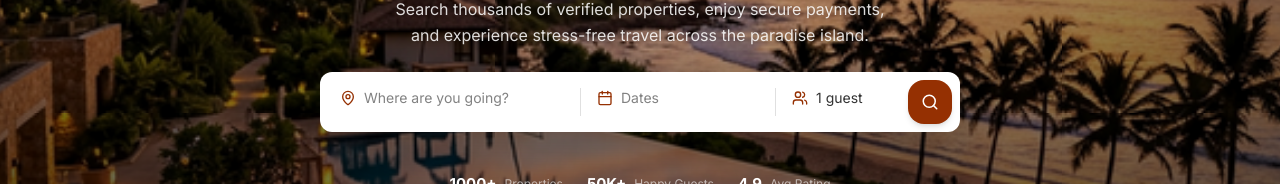
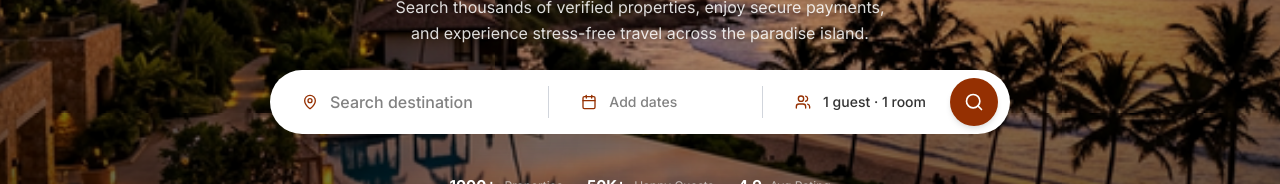
Before and after one commit to Dula0268/b4code-frontend, a Next.js app: page / in a window 1280 px wide. Shown: the part 410-594 px from the top of the page. Built offline with nearby package versions, Linux system fonts and the light colour scheme; no server answers.

Commit message:
feat : search bar updated

```diff
--- a/src/components/guest/search/search-bar.tsx
+++ b/src/components/guest/search/search-bar.tsx
@@ -27,6 +27,7 @@ export default function SearchBar({ variant = "hero" }: SearchBarProps) {
     ? new Date(searchParams.get("checkOut")! + "T00:00:00")
     : null
   const initGuests = isCompact ? Number(searchParams.get("guests") ?? 1) : 1
+  const initRooms = isCompact ? Number(searchParams.get("rooms") ?? 1) : 1
 
   // ── State ──────────────────────────────────────────────────────────────
   // Location
@@ -41,7 +42,7 @@ export default function SearchBar({ variant = "hero" }: SearchBarProps) {
   const calRef = useRef<HTMLDivElement>(null)
 
   // Guests
-  const [guests, setGuests] = useState<GuestCounts>({ adults: Math.max(1, initGuests), children: 0 })
+  const [guests, setGuests] = useState<GuestCounts>({ adults: Math.max(1, initGuests), children: 0, rooms: Math.max(1, initRooms) })
   const [guestOpen, setGuestOpen] = useState(false)
   const guestRef = useRef<HTMLDivElement>(null)
 
@@ -61,11 +62,15 @@ export default function SearchBar({ variant = "hero" }: SearchBarProps) {
       ? new Date(searchParams.get("checkOut")! + "T00:00:00")
       : null
     const nextGuests = Math.max(1, Number(searchParams.get("guests") ?? 1))
+    const nextRooms = Math.max(1, Number(searchParams.get("rooms") ?? 1))
 
     setDestination(nextDestination)
     setCheckIn(nextCheckIn)
     setCheckOut(nextCheckOut)
-    setGuests({ adults: nextGuests, children: 0 })
+    setGuests(prev => {
+      if (prev.adults + prev.children === nextGuests && prev.rooms === nextRooms) return prev;
+      return { adults: nextGuests, children: 0, rooms: nextRooms };
+    })
   }, [isCompact, searchParams])
 
   // ── Close on outside click ─────────────────────────────────────────────
@@ -96,18 +101,22 @@ export default function SearchBar({ variant = "hero" }: SearchBarProps) {
   })()
 
   const guestTotal = guests.adults + guests.children
-  const guestLabel = !mounted ? "1 guest" : `${guestTotal} guest${guestTotal !== 1 ? "s" : ""}`
+  const guestLabel = !mounted
+    ? "1 guest · 1 room"
+    : `${guestTotal} guest${guestTotal !== 1 ? "s" : ""} · ${guests.rooms} room${guests.rooms !== 1 ? "s" : ""}`
 
   // Keep search results in sync when guest count changes on compact search bar.
   useEffect(() => {
     if (!isCompact || !pathname.startsWith("/guest/search")) return
     const currentGuests = Number(searchParams.get("guests") ?? 1)
-    if (currentGuests === guestTotal) return
+    const currentRooms = Number(searchParams.get("rooms") ?? 1)
+    if (currentGuests === guestTotal && currentRooms === guests.rooms) return
 
     const params = new URLSearchParams(searchParams.toString())
     params.set("guests", String(Math.max(1, guestTotal)))
+    params.set("rooms", String(Math.max(1, guests.rooms)))
     router.replace(`/guest/search?${params.toString()}`)
-  }, [guestTotal, isCompact, pathname, router, searchParams])
+  }, [guestTotal, guests.rooms, isCompact, pathname, router, searchParams])
 
   // ── Search ─────────────────────────────────────────────────────────────
   const handleSearch = () => {
@@ -121,6 +130,7 @@ export default function SearchBar({ variant = "hero" }: SearchBarProps) {
     if (checkIn) params.set("checkIn", checkIn.toISOString().split("T")[0])
     if (checkOut) params.set("checkOut", checkOut.toISOString().split("T")[0])
     params.set("guests", String(Math.max(1, guestTotal)))
+    params.set("rooms", String(Math.max(1, guests.rooms)))
     const url = `/guest/search?${params.toString()}`
     // Replace history entry when already on search page to avoid stacking
     if (pathname.startsWith("/guest/search")) {
@@ -137,18 +147,18 @@ export default function SearchBar({ variant = "hero" }: SearchBarProps) {
     <div
       role="search"
       className={[
-        "bg-white rounded-xl flex flex-col md:flex-row gap-1",
+        "bg-white flex flex-col md:flex-row gap-0 md:rounded-full rounded-2xl items-center",
         isCompact
-          ? "p-1 border border-[#e0e0e0] shadow-[0_2px_12px_rgba(0,0,0,0.08)] w-full max-w-[580px]"
-          : "p-2 shadow-[0_20px_60px_rgba(0,0,0,0.3)] w-full max-w-[640px]",
+          ? "p-1.5 shadow-[0_2px_15px_-3px_rgba(0,0,0,0.1),0_10px_20px_-2px_rgba(0,0,0,0.04)] w-full max-w-[700px] border border-gray-200"
+          : "p-2 shadow-[0_20px_60px_-15px_rgba(0,0,0,0.3)] w-full max-w-[800px]",
       ].join(" ")}
       suppressHydrationWarning
     >
 
       {/* ── Location ─────────────────────────────────────────────────── */}
-      <div ref={locationRef} className="relative flex-[2]">
+      <div ref={locationRef} className="relative flex-[2] w-full">
         <div
-          className="flex items-center gap-2 px-3 py-2 rounded-lg hover:bg-gray-50 transition-colors cursor-pointer"
+          className="flex items-center gap-3 px-6 py-3 md:rounded-full rounded-xl hover:bg-gray-100 transition-colors cursor-pointer w-full"
           onClick={() => { closeAll(); setLocationOpen(true) }}
         >
           <MapPin size={16} className="text-[var(--brand-primary)] flex-shrink-0" />
@@ -157,8 +167,8 @@ export default function SearchBar({ variant = "hero" }: SearchBarProps) {
             value={destination}
             onChange={e => { setDestination(e.target.value); setLocationOpen(true) }}
             onFocus={() => { closeAll(); setLocationOpen(true) }}
-            placeholder="Where are you going?"
-            className="border-none outline-none text-sm text-[#333333] placeholder:text-[#828282] bg-transparent w-full"
+            placeholder="Search destination"
+            className="border-none focus:ring-0 focus:border-none focus:outline-none outline-none text-base font-medium text-[#333333] placeholder:text-[#828282] bg-transparent w-full p-0"
             suppressHydrationWarning
           />
         </div>
@@ -171,33 +181,23 @@ export default function SearchBar({ variant = "hero" }: SearchBarProps) {
         />
       </div>
 
-      <div className="hidden md:block w-px bg-[#e0e0e0] my-2" />
+      <div className="hidden md:block w-px h-8 bg-gray-300 mx-2" />
 
       {/* ── Dates ────────────────────────────────────────────────────── */}
-      <div ref={calRef} className="relative flex-[1.5]">
+      <div ref={calRef} className="relative flex-[1.5] w-full">
         <div
-          className="flex items-center gap-2 px-3 py-2 rounded-lg hover:bg-gray-50 transition-colors cursor-pointer"
+          className="flex items-center gap-3 px-6 py-3 md:rounded-full rounded-xl hover:bg-gray-100 transition-colors cursor-pointer w-full"
           onClick={() => { closeAll(); setCalOpen(o => !o) }}
         >
           <Calendar size={16} className="text-[var(--brand-primary)] flex-shrink-0" />
-          <span className={`text-sm truncate ${dateLabel ? "text-[#333333]" : "text-[#828282]"}`}>
-            {dateLabel || "Dates"}
+          <span className={`text-sm font-medium truncate ${dateLabel ? "text-[#333333]" : "text-[#828282]"}`}>
+            {dateLabel || "Add dates"}
           </span>
         </div>
 
         {calOpen && (
           <div className="absolute top-full left-1/2 -translate-x-1/2 mt-2 bg-white rounded-xl z-50
                           shadow-[0_8px_30px_rgba(0,0,0,0.15)] border border-[#f0f0f0]">
-            {/* Instruction header */}
-            <div className="px-4 pt-3 border-b border-[#f0f0f0]">
-              <p className="text-[10px] font-semibold text-[#828282] uppercase tracking-wide pb-2">
-                {!checkIn
-                  ? "Select check-in date"
-                  : !checkOut
-                    ? "Select check-out date"
-                    : "Date range selected"}
-              </p>
-            </div>
 
             <CalendarPicker
               checkIn={checkIn}
@@ -221,16 +221,16 @@ export default function SearchBar({ variant = "hero" }: SearchBarProps) {
         )}
       </div>
 
-      <div className="hidden md:block w-px bg-[#e0e0e0] my-2" />
+      <div className="hidden md:block w-px h-8 bg-gray-300 mx-2" />
 
       {/* ── Guests ───────────────────────────────────────────────────── */}
-      <div ref={guestRef} className="relative flex-1">
+      <div ref={guestRef} className="relative flex-1 w-full flex items-center justify-between">
         <div
-          className="flex items-center gap-2 px-3 py-2 rounded-lg hover:bg-gray-50 transition-colors cursor-pointer"
+          className="flex items-center gap-3 px-6 py-3 md:rounded-full rounded-xl hover:bg-gray-100 transition-colors cursor-pointer w-full"
           onClick={() => { closeAll(); setGuestOpen(o => !o) }}
         >
           <Users size={16} className="text-[var(--brand-primary)] flex-shrink-0" />
-          <span className="text-sm text-[#333333]">{guestLabel}</span>
+          <span className="text-sm font-medium text-[#333333] whitespace-nowrap">{guestLabel}</span>
         </div>
 
         {guestOpen && (
@@ -245,10 +245,10 @@ export default function SearchBar({ variant = "hero" }: SearchBarProps) {
       <button
         onClick={handleSearch}
         aria-label="Search"
-        className="bg-[var(--brand-primary)] hover:bg-[#6d2200] text-white rounded-lg w-11 h-11 flex items-center justify-center transition-all duration-300 active:scale-95 group shadow-md hover:shadow-lg flex-shrink-0"
+        className="bg-[var(--brand-primary)] hover:bg-[#6d2200] text-white rounded-full md:w-12 md:h-12 w-full h-12 flex items-center justify-center transition-all duration-300 active:scale-95 group shadow-md hover:shadow-lg flex-shrink-0 md:mr-1 md:mt-0 mt-2"
         suppressHydrationWarning
       >
-        <Search size={18} />
+        <Search size={20} />
       </button>
     </div>
   )
--- a/src/components/shared/forms/calendar-picker.tsx
+++ b/src/components/shared/forms/calendar-picker.tsx
@@ -190,20 +190,7 @@ export default function CalendarPicker({
                 })}
             </div>
 
-            {/* ── Status footer ── */}
-            <div className="mt-3 flex items-center justify-between text-xs text-[#828282] border-t border-[#f0f0f0] pt-3">
-                <span>
-                    {checkIn
-                        ? checkIn.toLocaleDateString("en-US", { month: "short", day: "numeric", year: "numeric" })
-                        : "Select check-in"}
-                </span>
-                <span className="text-[#953002]">→</span>
-                <span>
-                    {checkOut
-                        ? checkOut.toLocaleDateString("en-US", { month: "short", day: "numeric", year: "numeric" })
-                        : "Select check-out"}
-                </span>
-            </div>
+
         </div>
     )
 }
--- a/src/components/shared/forms/guest-picker.tsx
+++ b/src/components/shared/forms/guest-picker.tsx
@@ -6,6 +6,7 @@ import { Minus, Plus } from "lucide-react"
 export interface GuestCounts {
     adults: number
     children: number
+    rooms: number
 }
 
 export interface GuestPickerProps {
@@ -22,6 +23,7 @@ const ROWS: {
 }[] = [
         { key: "adults", label: "Adults", sub: "Age 13+", min: 1 },
         { key: "children", label: "Children", sub: "Ages 2–12", min: 0 },
+        { key: "rooms", label: "Rooms", sub: "Number of rooms", min: 1 },
     ]
 
 // ─── Component ────────────────────────────────────────────────────────────
@@ -36,9 +38,6 @@ export default function GuestPicker({ value, onChange }: GuestPickerProps) {
 
     return (
         <div className="p-4 w-[240px]">
-            <p className="text-[10px] font-semibold text-[#828282] uppercase tracking-wide mb-3">
-                Guests
-            </p>
 
             {ROWS.map(({ key, label, sub, min }) => (
                 <div
@@ -81,10 +80,7 @@ export default function GuestPicker({ value, onChange }: GuestPickerProps) {
                 </div>
             ))}
 
-            {/* Total */}
-            <p className="mt-2 text-xs text-[#828282] text-center">
-                {total} guest{total !== 1 ? "s" : ""} total
-            </p>
+
         </div>
     )
 }
```
Also changed, not shown: src/api/guest/search.api.ts (+10 -0 lines), src/components/guest/search/property-card.tsx (+8 -23 lines), src/components/shared/forms/location-picker.tsx (+13 -12 lines).
